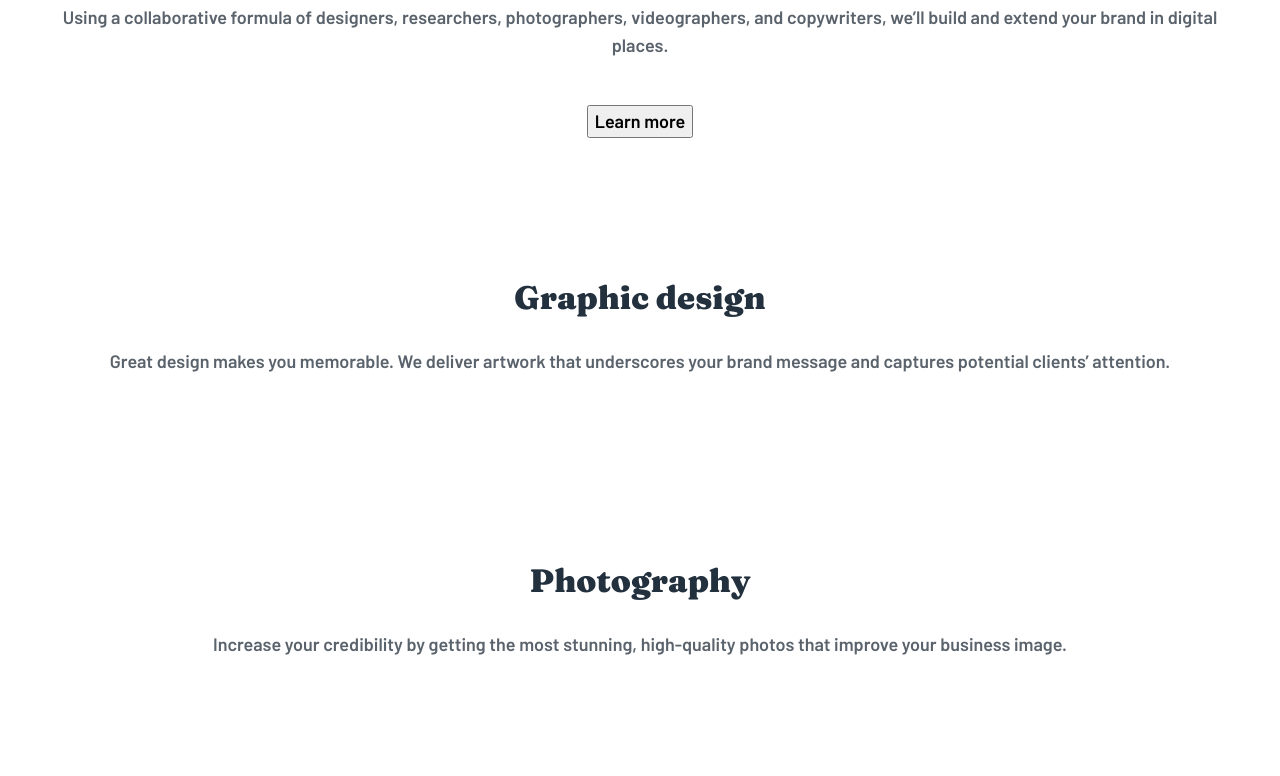
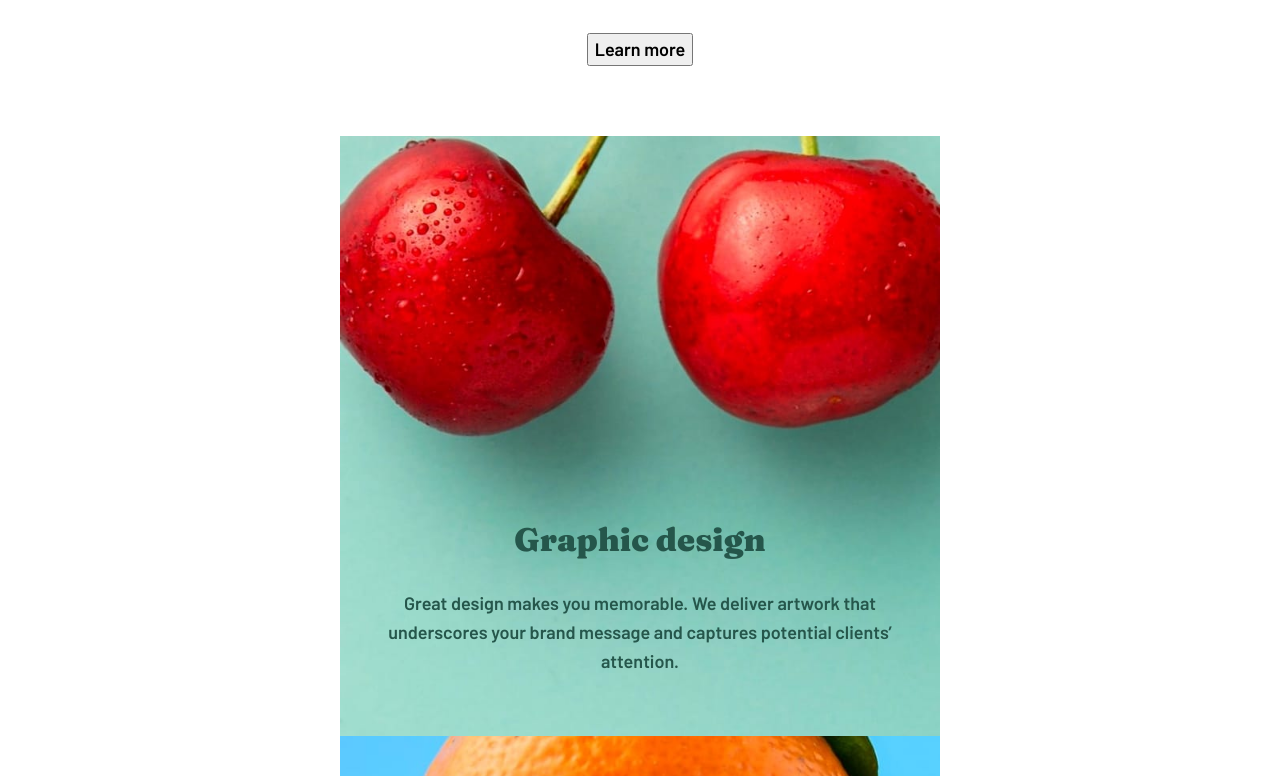
Before and after one commit to edo979/sunnyside-agency-landing-page-main, a plain HTML site: page index.html in a window 1280 px wide. Shown: the part 1900-2676 px from the top of the page. Drawn offline with Linux system fonts and the light colour scheme.

Commit message:
bg-image text box finished

```diff
--- a/index.html
+++ b/index.html
@@ -73,6 +73,7 @@
 
         <!-- Desktop 3. row -->
         <div class="box-column-2 text-box bg-image" id="design">
+          <div class="text-box-absolute">
             <h3 class="text-box-header">Graphic design</h3>
             <p class="text-box-text">
               Great design makes you memorable. We deliver artwork that
@@ -80,13 +81,16 @@
               attention.
             </p>
           </div>
+        </div>
 
         <div class="box-column-2 text-box bg-image" id="photography">
+          <div class="text-box-absolute">
             <h3 class="text-box-header">Photography</h3>
             <p class="text-box-text">
-            Increase your credibility by getting the most stunning, high-quality
-            photos that improve your business image.
+              Increase your credibility by getting the most stunning,
+              high-quality photos that improve your business image.
             </p>
+          </div>
         </div>
 
         <!-- Desktop 4. row -->
--- a/scss/style.scss
+++ b/scss/style.scss
@@ -83,12 +83,28 @@ header {
   }
 }
 
+#design {
+  .text-box-header,
+  .text-box-text {
+    color: $Dark-desaturated-cyan;
+  }
+}
+
+#photography {
+  .text-box-header,
+  .text-box-text {
+    color: $Dark-blue;
+  }
+}
+
 /*
 // LAYOUT
 // ======
 */
 .main-container {
   min-width: 350px;
+  max-width: 600px;
+  margin: 0 auto;
 }
 
 .container {
@@ -120,12 +136,25 @@ nav {
   }
 }
 
+.bg-image {
+  position: relative;
+}
+
 .text-box {
   &-header {
     margin-bottom: 30px;
   }
   &-text {
     margin-bottom: 45px;
+  }
+  &-absolute {
+    position: absolute;
+    bottom: -10px;
+    left: 0;
+
+    p {
+      margin: 0;
+    }
   }
 }
 
@@ -138,25 +167,40 @@ header {
   background-image: url(../images/mobile/image-header.jpg);
 }
 
-#image-1 {
-  background-image: url(../images/mobile/image-transform.jpg);
-}
-#image-2 {
-  background-image: url(../images/mobile/image-stand-out.jpg);
+.image-box {
+  width: 100%;
+  height: calc(285px + 7vw);
+
+  &#image-1 {
+    background-image: url(../images/mobile/image-transform.jpg);
+  }
+  &#image-2 {
+    background-image: url(../images/mobile/image-stand-out.jpg);
+  }
 }
 
-.image-box {
-  width: 100vw;
-  height: calc(350px + 7vw);
+.text-box,
+.text-box-absolute {
+  padding: 70px 25px;
+}
+
+.bg-image {
+  width: 100%;
+  height: 600px;
+
+  &#design {
+    background-image: url(../images/mobile/image-graphic-design.jpg);
+  }
+
+  &#photography {
+    background-image: url(../images/mobile/image-photography.jpg);
+  }
 }
 
 header,
-.image-box {
+.image-box,
+.bg-image {
   background-repeat: no-repeat;
   background-size: cover;
   background-position: center;
 }
-
-.text-box {
-  padding: 70px 40px;
-}
```
Also changed, not shown: css/style.css. Lines whose indentation alone changed are shown as unchanged.
